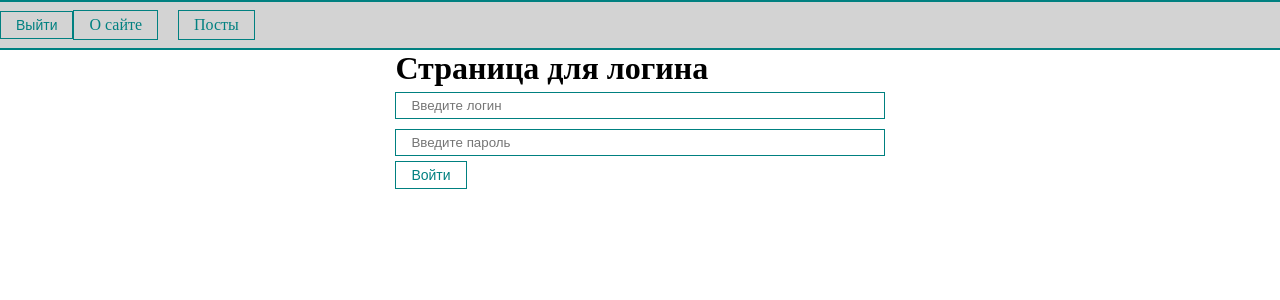
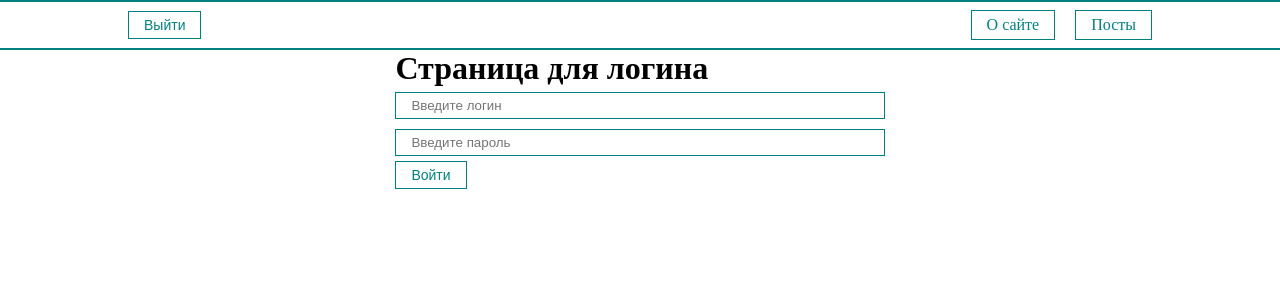
Before and after one commit to 4elovekov/reactjs, a React (Create React App) app: page /login in a window 1280 px wide. Shown: the top 300 px of the page. Built offline with nearby package versions, Linux system fonts and the light colour scheme.

Commit message:
fix: styles

```diff
--- a/src/styles/App.css
+++ b/src/styles/App.css
@@ -64,19 +64,18 @@
     width: 100vw;
     display: flex;
     align-items: center;
+    justify-content: center;
     padding: 0;
-    background: lightgray;
+    background: white;
     border-bottom: 2px solid teal;
     border-top: 2px solid teal;
-
 }
 
 .navbar__container {
-    max-width: 80vw;
+    width: 80vw;
     display: flex;
     align-items: center;
     justify-content: space-between;
-
 }
 
 .navbar__links {
```
